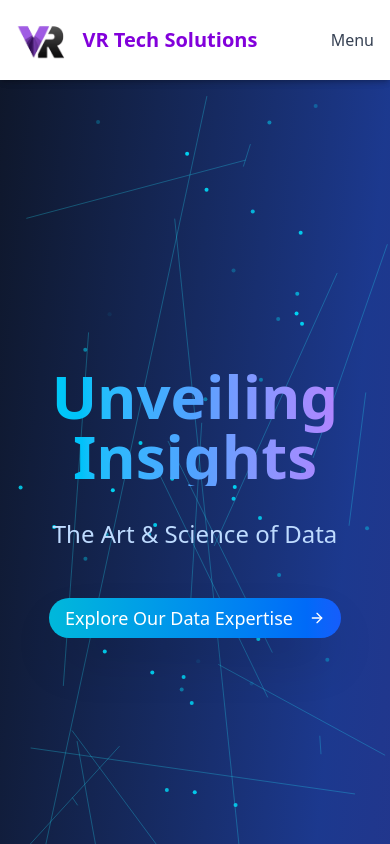
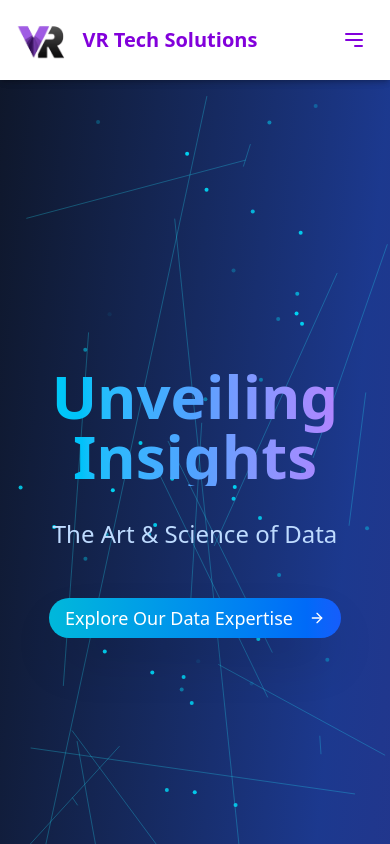
Before and after one commit to anshgandhiii/VRSolutions, a React (Vite) app in the folder vrtechsolutions/: page /services/data-analysis in a window 390 px wide. Shown: the top 844 px of the page. Built offline with nearby package versions, Linux system fonts and the light colour scheme.

Commit message:
fixed navbar

```diff
--- a/vrtechsolutions/src/components/Navbar.jsx
+++ b/vrtechsolutions/src/components/Navbar.jsx
@@ -1,18 +1,31 @@
-import React from 'react';
+import React, { useState } from 'react';
 import { NavLink } from 'react-router-dom';
 import vrLogo from '../assets/logo-removebg-preview.png'; // Make sure this path is correct
 
 const Navbar = () => {
+  const [isMobileMenuOpen, setIsMobileMenuOpen] = useState(false);
+
+  const toggleMobileMenu = () => {
+    setIsMobileMenuOpen(!isMobileMenuOpen);
+  };
+
+  // Close the mobile menu when a link is clicked
+  const closeMobileMenu = () => {
+    setIsMobileMenuOpen(false);
+  };
+
   return (
     <nav className="bg-white shadow-md fixed w-full top-0 z-50">
       <div className="max-w-7xl mx-auto px-4 sm:px-6 lg:px-8">
         <div className="flex items-center justify-between h-20"> {/* Navbar height h-20 (80px) */}
           <div className="flex items-center">
-            <NavLink to="/" className="flex-shrink-0 flex items-center">
+            <NavLink to="/" className="flex-shrink-0 flex items-center" onClick={closeMobileMenu}>
               <img className="h-10 w-auto" src={vrLogo} alt="VR Tech Solutions" />
               <span className="ml-3 font-bold text-xl text-purple-700">VR Tech Solutions</span>
             </NavLink>
           </div>
+
+          {/* Desktop Menu */}
           <div className="hidden md:block">
             <div className="ml-10 flex items-baseline space-x-4">
               <NavLink
@@ -48,13 +61,84 @@
               </NavLink>
             </div>
           </div>
-          {/* Basic Mobile Menu (Optional, can be expanded) */}
-          <div className="md:hidden">
-            {/* Implement a hamburger menu toggle here if needed */}
-            <span className="text-gray-700">Menu</span>
+
+          {/* Mobile Menu Button */}
+          <div className="md:hidden flex items-center">
+            <button
+              onClick={toggleMobileMenu}
+              className="inline-flex items-center justify-center p-2 rounded-md text-purple-700 hover:text-white hover:bg-purple-600 focus:outline-none focus:ring-2 focus:ring-inset focus:ring-white"
+              aria-controls="mobile-menu"
+              aria-expanded={isMobileMenuOpen}
+            >
+              <span className="sr-only">Open main menu</span>
+              {/* Hamburger Icon */}
+              <svg
+                className={`${isMobileMenuOpen ? 'hidden' : 'block'} h-6 w-6`}
+                xmlns="http://www.w3.org/2000/svg"
+                fill="none"
+                viewBox="0 0 24 24"
+                stroke="currentColor"
+                aria-hidden="true"
+              >
+                <path strokeLinecap="round" strokeLinejoin="round" strokeWidth="2" d="M4 6h16M4 12h16m-7 6h7" />
+              </svg>
+              {/* Close Icon */}
+              <svg
+                className={`${isMobileMenuOpen ? 'block' : 'hidden'} h-6 w-6`}
+                xmlns="http://www.w3.org/2000/svg"
+                fill="none"
+                viewBox="0 0 24 24"
+                stroke="currentColor"
+                aria-hidden="true"
+              >
+                <path strokeLinecap="round" strokeLinejoin="round" strokeWidth="2" d="M6 18L18 6M6 6l12 12" />
+              </svg>
+            </button>
           </div>
         </div>
       </div>
+
+      {/* Mobile Menu Dropdown */}
+      {isMobileMenuOpen && (
+        <div className="md:hidden" id="mobile-menu">
+          <div className="px-2 pt-2 pb-3 space-y-1 sm:px-3">
+            <NavLink
+              to="/"
+              end
+              className={({ isActive }) =>
+                `block px-3 py-2 rounded-md text-base font-medium ${
+                  isActive ? 'bg-purple-600 text-white' : 'text-gray-700 hover:bg-purple-100 hover:text-purple-700'
+                }`
+              }
+              onClick={closeMobileMenu}
+            >
+              Home
+            </NavLink>
+            <NavLink
+              to="/services"
+              className={({ isActive }) =>
+                `block px-3 py-2 rounded-md text-base font-medium ${
+                  isActive ? 'bg-purple-600 text-white' : 'text-gray-700 hover:bg-purple-100 hover:text-purple-700'
+                }`
+              }
+              onClick={closeMobileMenu}
+            >
+              Services
+            </NavLink>
+            <NavLink
+              to="/contact"
+              className={({ isActive }) =>
+                `block px-3 py-2 rounded-md text-base font-medium ${
+                  isActive ? 'bg-purple-600 text-white' : 'text-gray-700 hover:bg-purple-100 hover:text-purple-700'
+                }`
+              }
+              onClick={closeMobileMenu}
+            >
+              Contact
+            </NavLink>
+          </div>
+        </div>
+      )}
     </nav>
   );
 };
```
